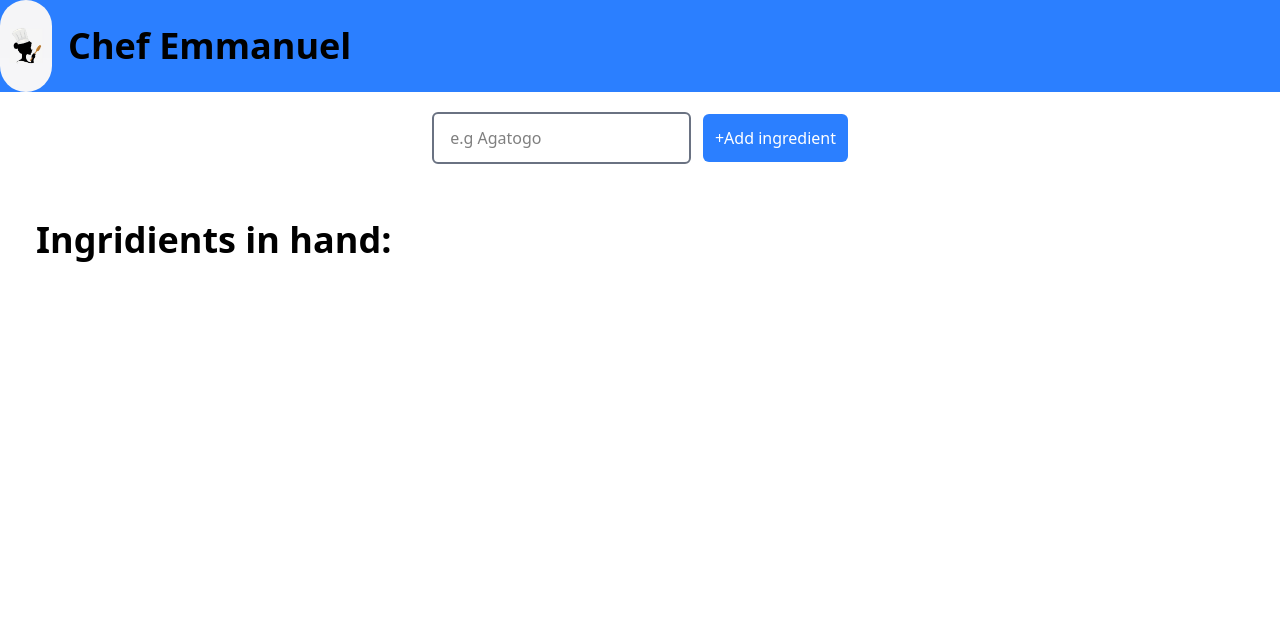
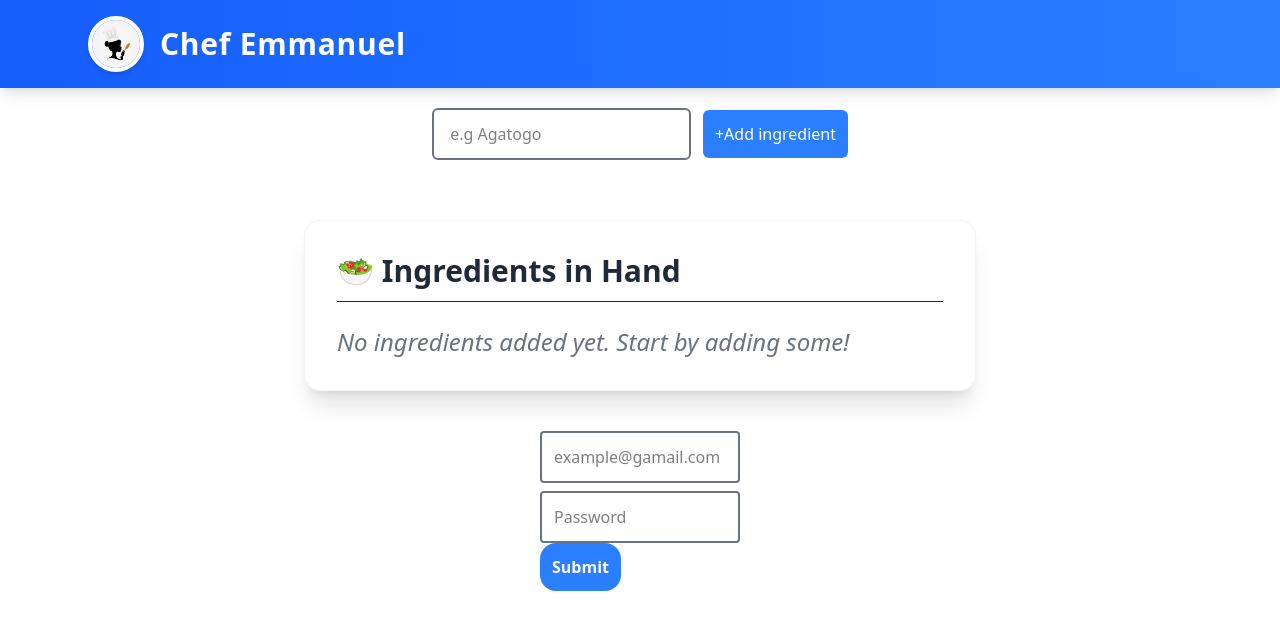
Before and after one commit to emmy-niyonsaba/The-ingredients, a React (Vite) app: page / in a window 1280 px wide. Shown: the top 630 px of the page. Built offline with nearby package versions, Linux system fonts and the light colour scheme.

Commit message:
add Description form

```diff
--- a/src/App.jsx
+++ b/src/App.jsx
@@ -1,12 +1,15 @@
 import React from 'react'
 import Header from './components/Header'
 import InputSection from './components/InputSection'
+import Description from './components/Description'
 
 function App() {
   return (
    <>
       <Header/>
       <InputSection/>
+
+      <Description/>
    </>
   )
 }
--- /dev/null
+++ b/src/components/Description.jsx
@@ -0,0 +1,27 @@
+const submitDescription = (e) => {
+}
+
+function Description() {
+    return (
+        <>
+            <div className=" flex justify-center p-10">
+                <form action={submitDescription} method='get'>
+
+                    <section className=" flex flex-col gap-2 justify-center" >
+
+                        <input type="text" name="email" placeholder='example@gamail.com'
+                            className=" p-3 border-2 border-gray-500 w-50 rounded"
+                        />
+
+                        <input type="password" name="password" placeholder="Password "
+                            className=" p-3 border-2 border-gray-500 w-50 rounded"
+                        />
+                    </section>
+                    <button className=" bg-blue-500 p-3 rounded-2xl flex items-center justify-cente font-bold text-white">Submit</button>
+                </form>
+            </div>
+        </>
+    )
+}
+
+export default Description
--- a/src/components/Header.jsx
+++ b/src/components/Header.jsx
@@ -1,14 +1,26 @@
-import React from 'react'
-import { chiefLogo } from '/public/images'
+import{chiefLogo} from '/public/images'
 const Header = () => {
   return (
-   <>
-       <header className='flex items-center space-x-4 bg-blue-500 mx-auto '>
-            <img src={chiefLogo} className=' w-13 rounded-full'/>
-            <h1 className=' text-4xl font-bold'>Chef Emmanuel</h1>
-        </header>
-   </>
-  )
-}
+    <header className="bg-gradient-to-r from-blue-600 to-blue-500 shadow-lg">
+      <div className="max-w-6xl mx-auto flex items-center justify-between px-6 py-4">
 
-export default Header
+        {/* Left Section */}
+        <div className="flex items-center space-x-4">
+          <img
+            src={chiefLogo}
+            alt="Chef Logo"
+            className="w-14 h-14 rounded-full border-4 border-white shadow-md object-cover"
+          />
+          <h1 className="text-2xl md:text-3xl font-bold text-white tracking-wide">
+            Chef Emmanuel
+          </h1>
+        </div>
+
+
+
+      </div>
+    </header>
+  );
+};
+
+export default Header;
--- a/src/components/ListItems.jsx
+++ b/src/components/ListItems.jsx
@@ -1,19 +1,29 @@
 function ListItems({ ingredients }) {
-    console.log(ingredients)
     return (
-        <div className=' m-9'>
-            <h1 className=' text-4xl font-bold'>Ingridients in hand:</h1>
+        <div className="max-w-2xl mx-auto mt-10 bg-white shadow-xl rounded-2xl p-8 border border-gray-100">
 
-            <ul>
+            <h1 className="text-3xl font-bold text-gray-800 mb-6 border-b pb-3">
+                🥗 Ingredients in Hand
+            </h1>
 
-            {
-               ingredients.map((ingredient, index) => (
-                    <li key={index} className=' text-2xl font-semibold'>{ingredient}</li>
-                ))
-            }
+            <ul className="space-y-3">
+                {ingredients.map((ingredient, index) => (
+                    <li
+                        key={index}
+                        className="flex items-center gap-3 text-lg text-gray-700 bg-gray-50 hover:bg-green-50 transition-colors duration-200 px-4 py-3 rounded-lg shadow-sm"
+                    >
+                        <span className="w-2 h-2 bg-green-500 rounded-full"></span>
+                        {ingredient}
+                    </li>
+                ))}
             </ul>
+
+            {ingredients.length === 0 && (
+                <h1 className="text-gray-500 italic mt-4 text-2xl">No ingredients added yet. Start by adding some!</h1>
+
+            )}
         </div>
-    )
+    );
 }
 
-export default ListItems
+export default ListItems;
```
